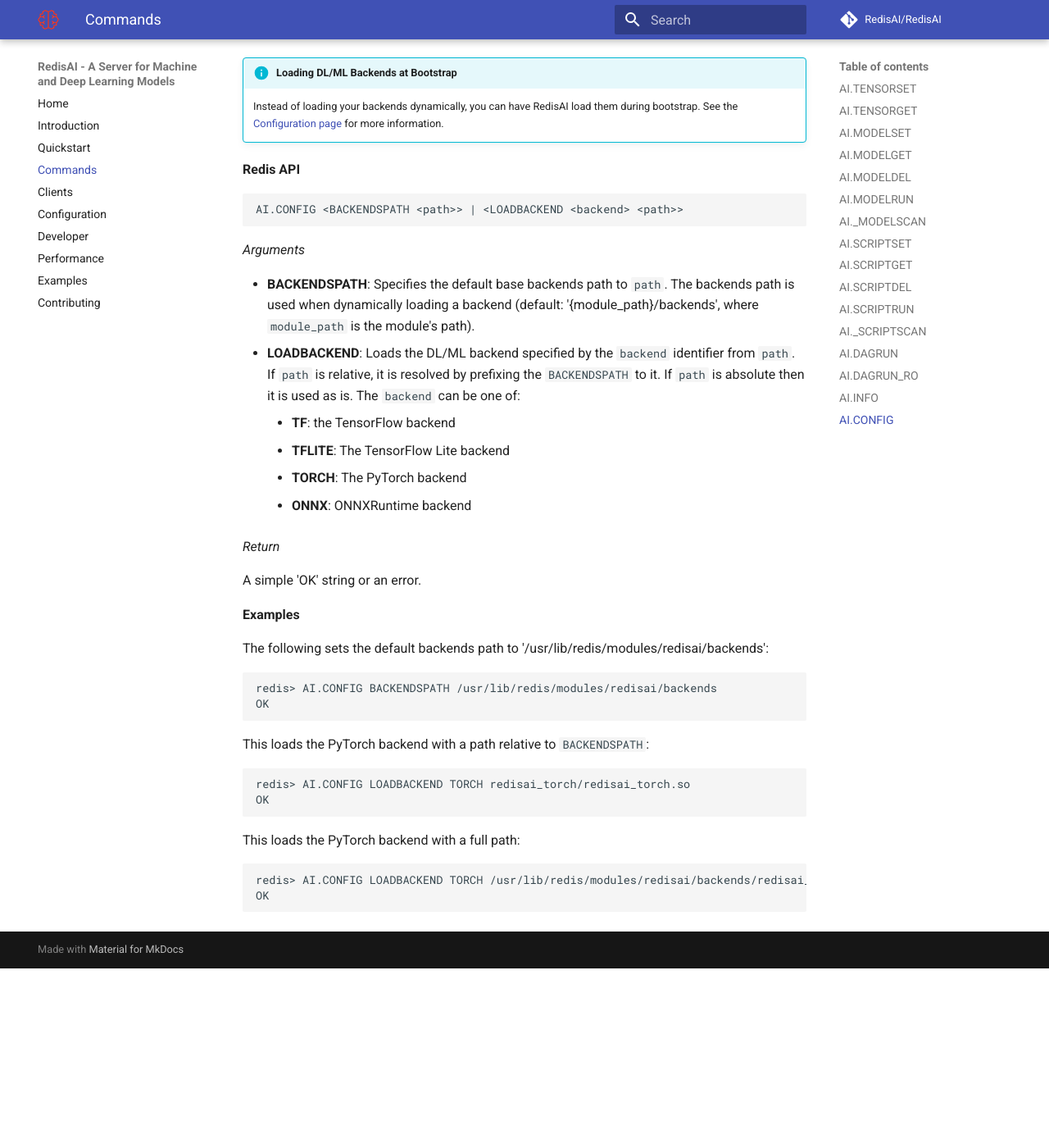
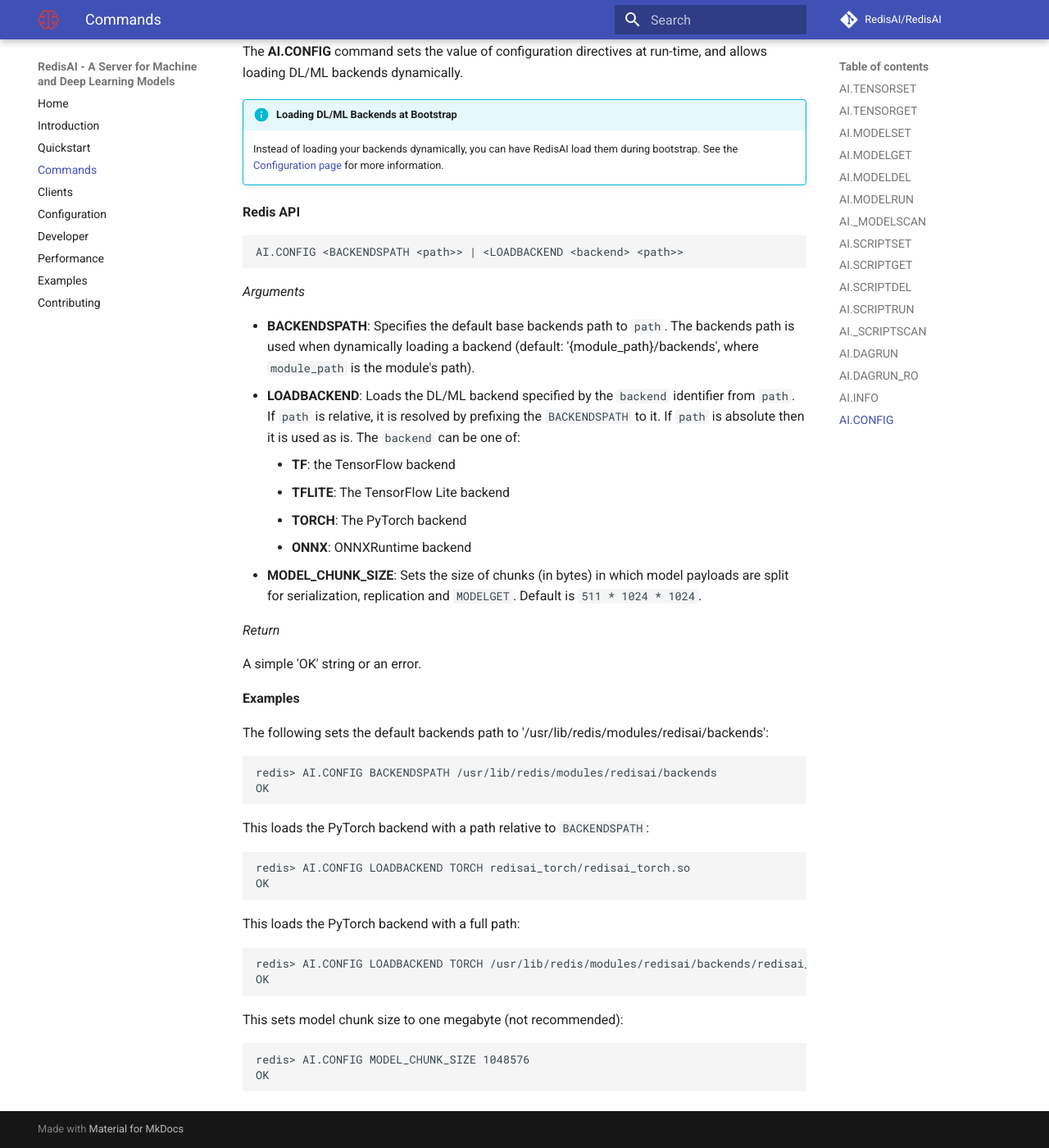
Before and after one commit to RedisAI/RedisAI, an MkDocs documentation site: the page built from docs/commands.md, in a window 1280 px wide and 1400 px high, scrolled down 17667 px. Shown: the whole window at 82% size. Built offline with MkDocs 1.6.1 and Material for MkDocs 9.7.7, drawn with Linux system fonts in a browser that asks for light colours; formulas are drawn with MathJax 3; comment, search, counter and statistics services are not loaded; before the commit the page ends 18848 px from its top, so only the background shows below that; some of the changed text lies outside the part shown.

Commit message:
Update docs

````diff
--- a/docs/commands.md
+++ b/docs/commands.md
@@ -220,7 +220,7 @@
 1. **MINBATCHSIZE**: The minimum size of any batch of incoming requests.
 1. **INPUTS**: array reply with one or more names of the model's input nodes (applicable only for TensorFlow models)
 1. **OUTPUTS**: array reply with one or more names of the model's output nodes (applicable only for TensorFlow models)
-1. **BLOB**: a blob containing the serialized model (when called with the `BLOB` argument) as a String
+1. **BLOB**: a blob containing the serialized model (when called with the `BLOB` argument) as a String. If the size of the serialized model exceeds `MODEL_CHUNK_SIZE` (see `AI.CONFIG` command), then an array of chunks is returned. The full serialized model can be obtained by concatenating the chunks.
 
 **Examples**
 
@@ -719,6 +719,7 @@
     * **TFLITE**: The TensorFlow Lite backend
     * **TORCH**: The PyTorch backend
     * **ONNX**: ONNXRuntime backend
+* **MODEL_CHUNK_SIZE**: Sets the size of chunks (in bytes) in which model payloads are split for serialization, replication and `MODELGET`. Default is `511 * 1024 * 1024`.
 
 _Return_
 
@@ -746,3 +747,10 @@
 redis> AI.CONFIG LOADBACKEND TORCH /usr/lib/redis/modules/redisai/backends/redisai_torch/redisai_torch.so
 OK
 ```
+
+This sets model chunk size to one megabyte (not recommended):
+
+```
+redis> AI.CONFIG MODEL_CHUNK_SIZE 1048576
+OK
+```
````
